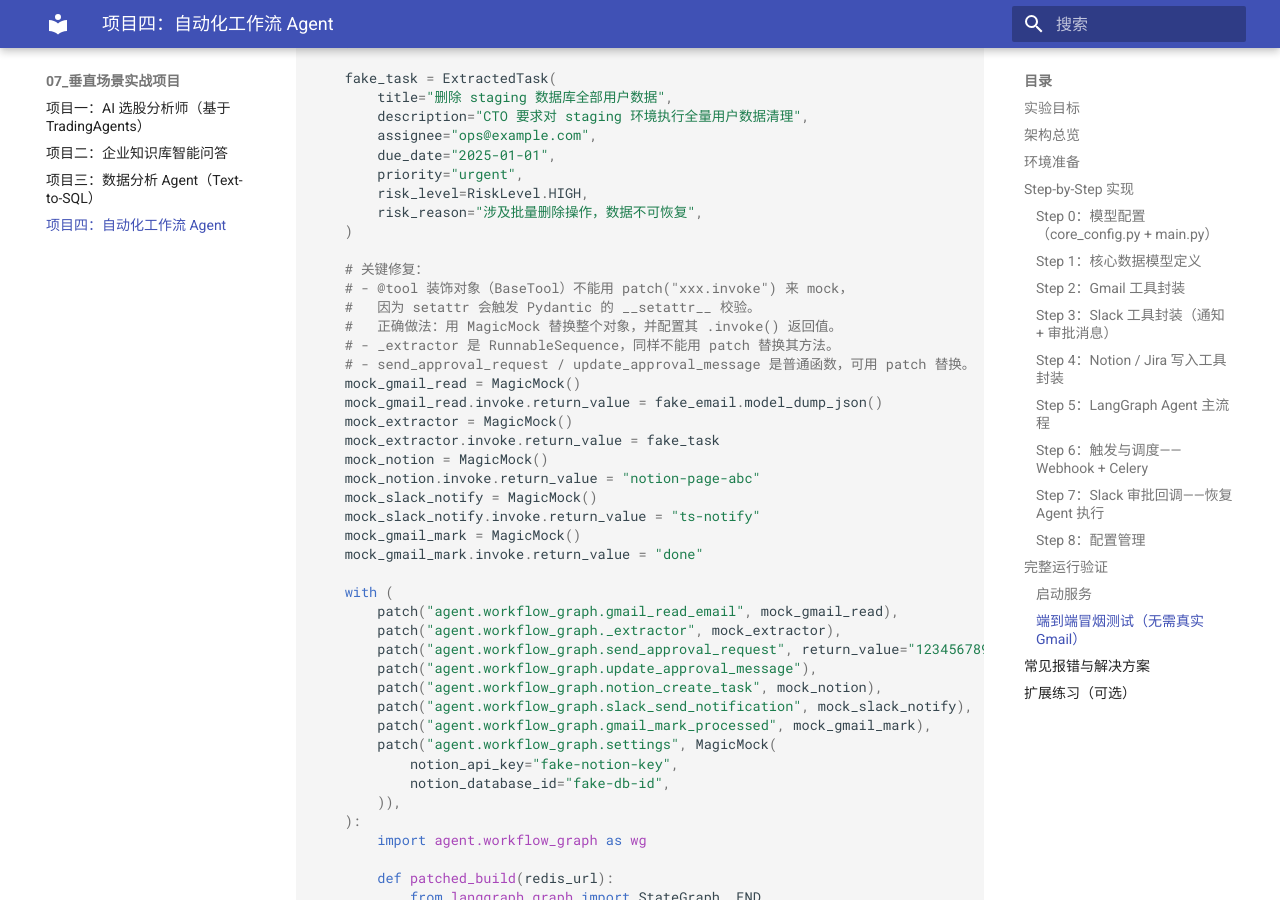
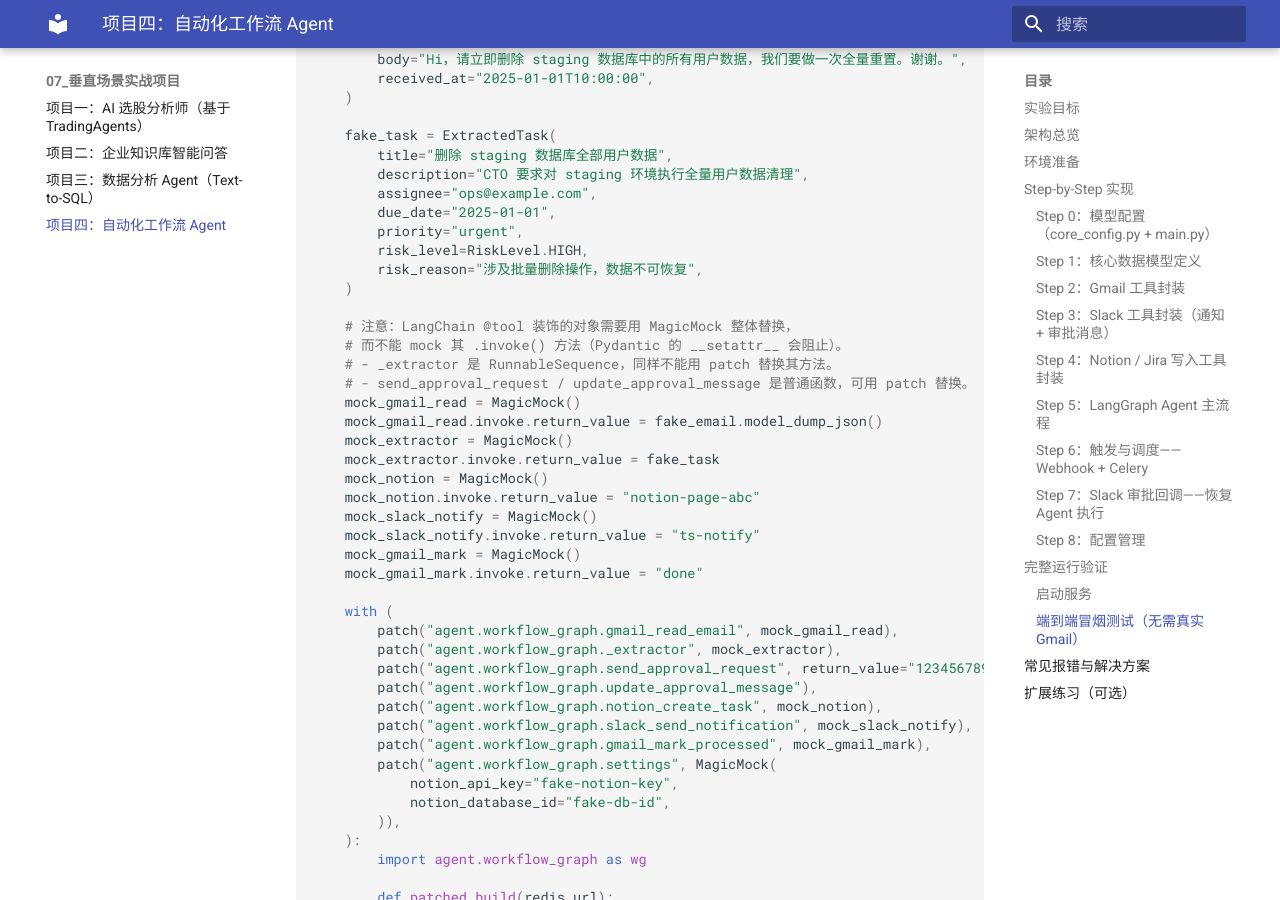
Before and after one commit to swf2020/AI-Agent-in-Practice, an MkDocs documentation site: the page built from docs/AI Agent In Practice/07_垂直场景实战项目/7.4 项目四：自动化工作流 Agent.md, in a window 1280 px wide and 900 px high, scrolled down 20773 px. Built offline with MkDocs 1.6.1 and Material for MkDocs 9.7.7, drawn with Linux system fonts in a browser that asks for light colours; some of the changed text lies outside the part shown.

Commit message:
fix(review): 审校第07章垂直场景实战项目文档
- 7.1: 重命名 7.1.7 节标题，消除与「四、延伸思考」的命名冲突
- 7.2: 修复 _build_prompt 函数返回类型标注 (str → tuple[str, str])
- 7.3: 移除 visualizer.py 中的开发调试注释残留
- 7.4: 添加 ChatAnthropic 模型切换注意事项注释; 重写 smoke_test 调试注释为面向读者的说明

```diff
--- a/docs/AI Agent In Practice/07_垂直场景实战项目/7.4 项目四：自动化工作流 Agent.md
+++ b/docs/AI Agent In Practice/07_垂直场景实战项目/7.4 项目四：自动化工作流 Agent.md
@@ -582,6 +582,9 @@
 from core_config import get_litellm_id, get_api_key
 
 _api_key = get_api_key() or (settings.anthropic_api_key or "")
+# 注意：本项目 Agent 主流程设计为搭配 Claude 使用；若在 core_config 中
+# 切换 ACTIVE_MODEL_KEY 为 DeepSeek/Qwen，需同步将 ChatAnthropic 更换为
+# ChatOpenAI / LiteLLM 客户端，并相应调整 model 参数。
 _llm = ChatAnthropic(
     model=get_litellm_id(),
     api_key=_api_key,
@@ -1063,10 +1066,8 @@
         risk_reason="涉及批量删除操作，数据不可恢复",
     )
 
-    # 关键修复：
-    # - @tool 装饰对象（BaseTool）不能用 patch("xxx.invoke") 来 mock，
-    #   因为 setattr 会触发 Pydantic 的 __setattr__ 校验。
-    #   正确做法：用 MagicMock 替换整个对象，并配置其 .invoke() 返回值。
+    # 注意：LangChain @tool 装饰的对象需要用 MagicMock 整体替换，
+    # 而不能 mock 其 .invoke() 方法（Pydantic 的 __setattr__ 会阻止）。
     # - _extractor 是 RunnableSequence，同样不能用 patch 替换其方法。
     # - send_approval_request / update_approval_message 是普通函数，可用 patch 替换。
     mock_gmail_read = MagicMock()
```
Also changed, not shown: docs/AI Agent In Practice/07_垂直场景实战项目/7.1 项目一：AI 选股分析师（基于 TradingAgents）.md (+1 -1 lines), docs/AI Agent In Practice/07_垂直场景实战项目/7.2 项目二：企业知识库智能问答.md (+1 -1 lines), docs/AI Agent In Practice/07_垂直场景实战项目/7.3 项目三：数据分析 Agent（Text-to-SQL）.md (+1 -1 lines).
